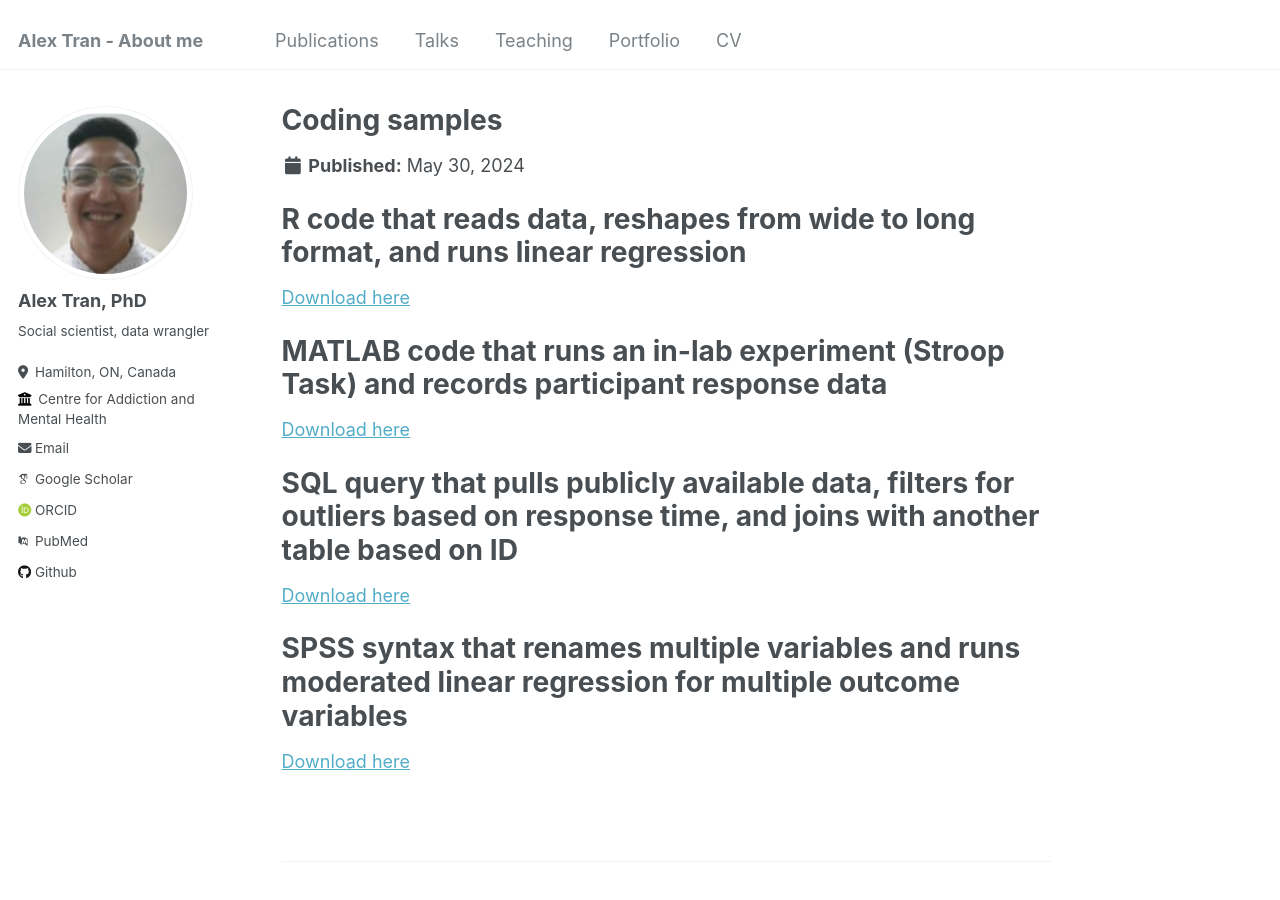
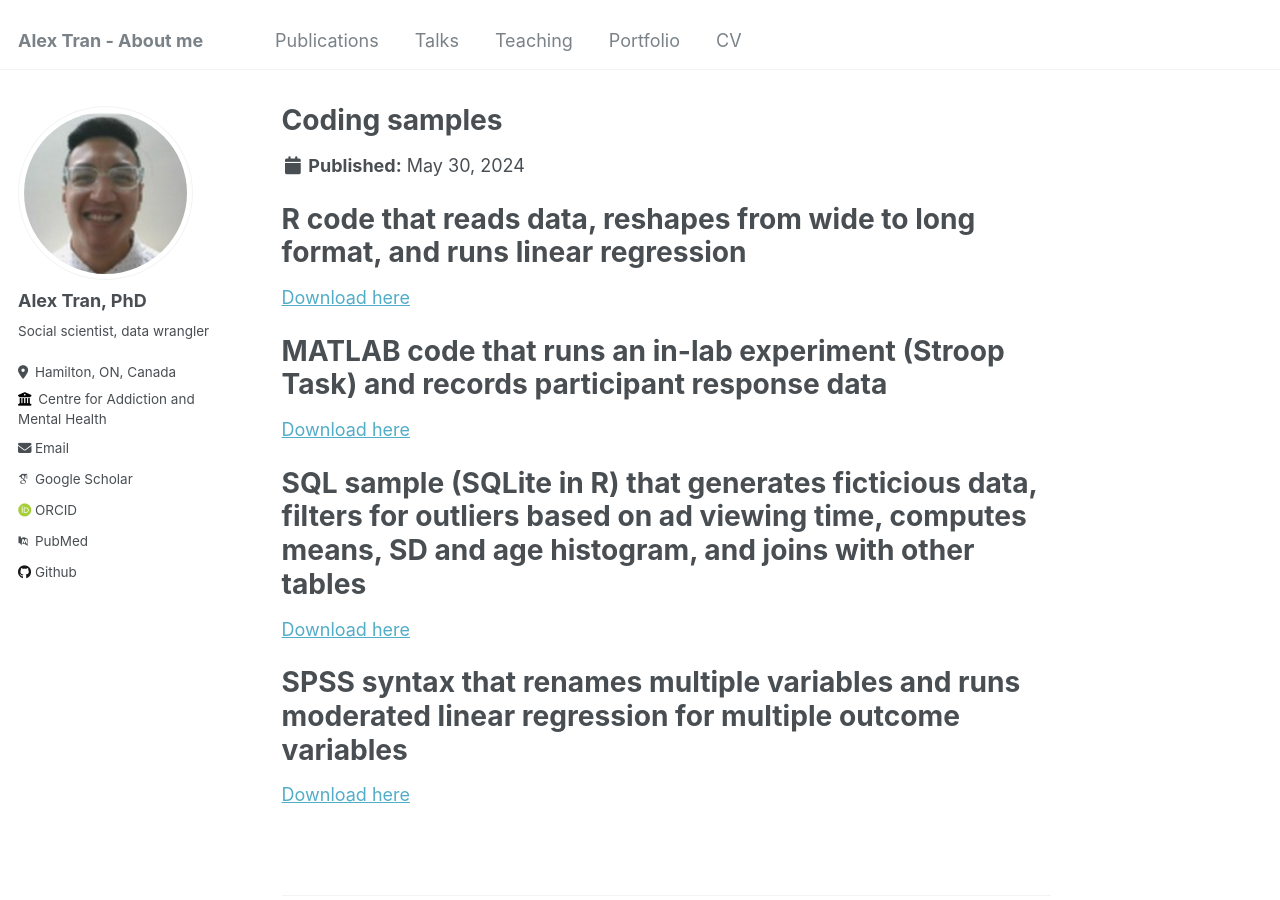
Before and after one commit to 9trana/academic_site, a Jekyll site: the page built from _portfolio/portfolio-2.md, in a window 1280 px wide and 900 px high. Built offline with Jekyll 4.4.1, drawn with Linux system fonts in a browser that asks for light colours; some web fonts are replaced.

Commit message:
Update portfolio-2.md

```diff
--- a/_portfolio/portfolio-2.md
+++ b/_portfolio/portfolio-2.md
@@ -10,8 +10,8 @@ collection: portfolio
 # MATLAB code that runs an in-lab experiment (Stroop Task) and records participant response data<br/>
 [Download here](https://github.com/9trana/sitev2/blob/master/_portfolio/code/MATLAB_sample.m?raw=true)
 
-# SQL query that pulls publicly available data, filters for outliers based on response time, and joins with another table based on ID<br/>
-[Download here](https://github.com/9trana/sitev2/blob/master/_portfolio/code/SQL_sample.txt?raw=true)
+# SQL sample (SQLite in R) that generates ficticious data, filters for outliers based on ad viewing time, computes means, SD and age histogram, and joins with other tables<br/>
+[Download here](https://github.com/9trana/sitev2/blob/master/_portfolio/code/SQL_sample.r?raw=true)
 
 # SPSS syntax that renames multiple variables and runs moderated linear regression for multiple outcome variables<br/>
 [Download here](https://github.com/9trana/sitev2/blob/master/_portfolio/code/SPSS_sample.sps?raw=true)
```
